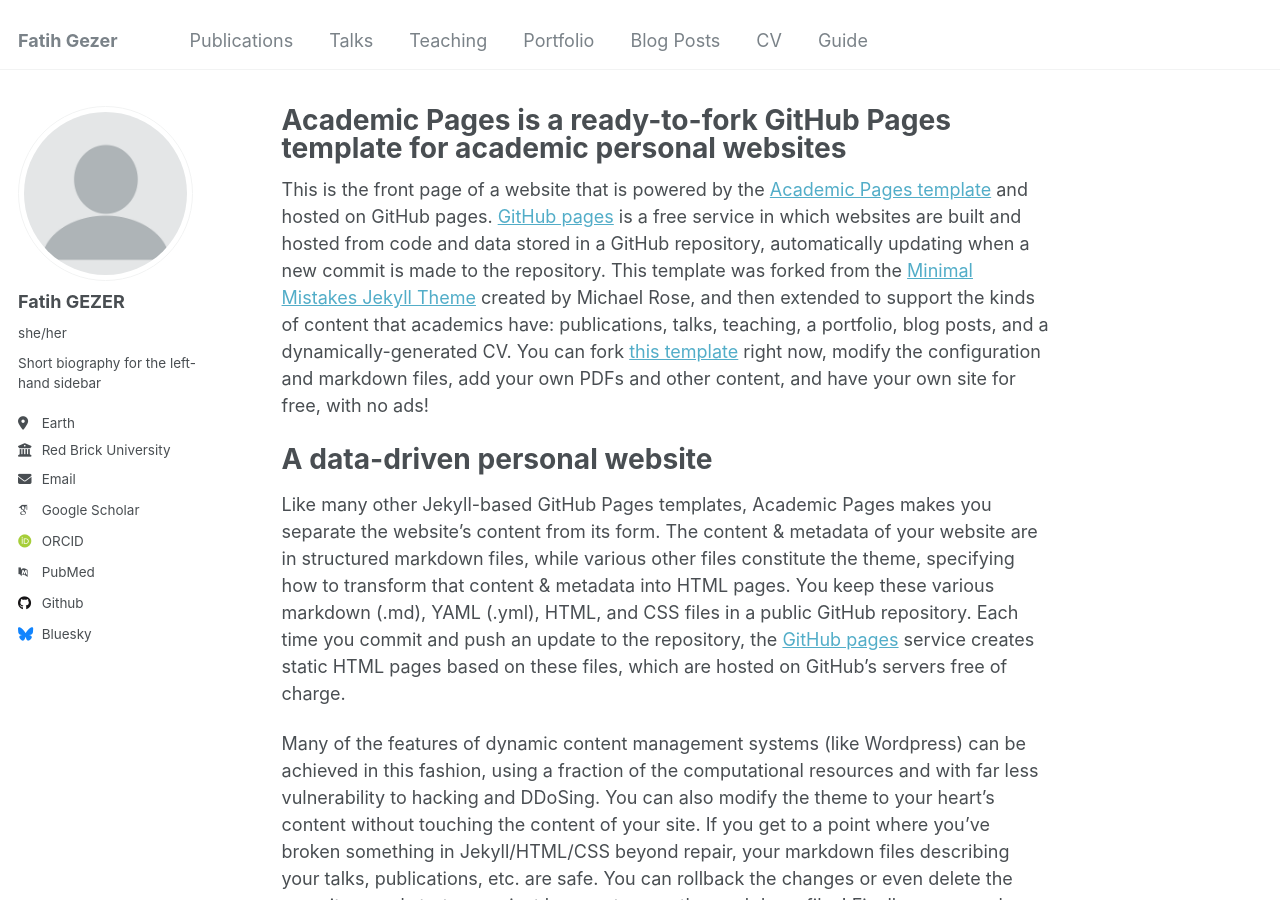
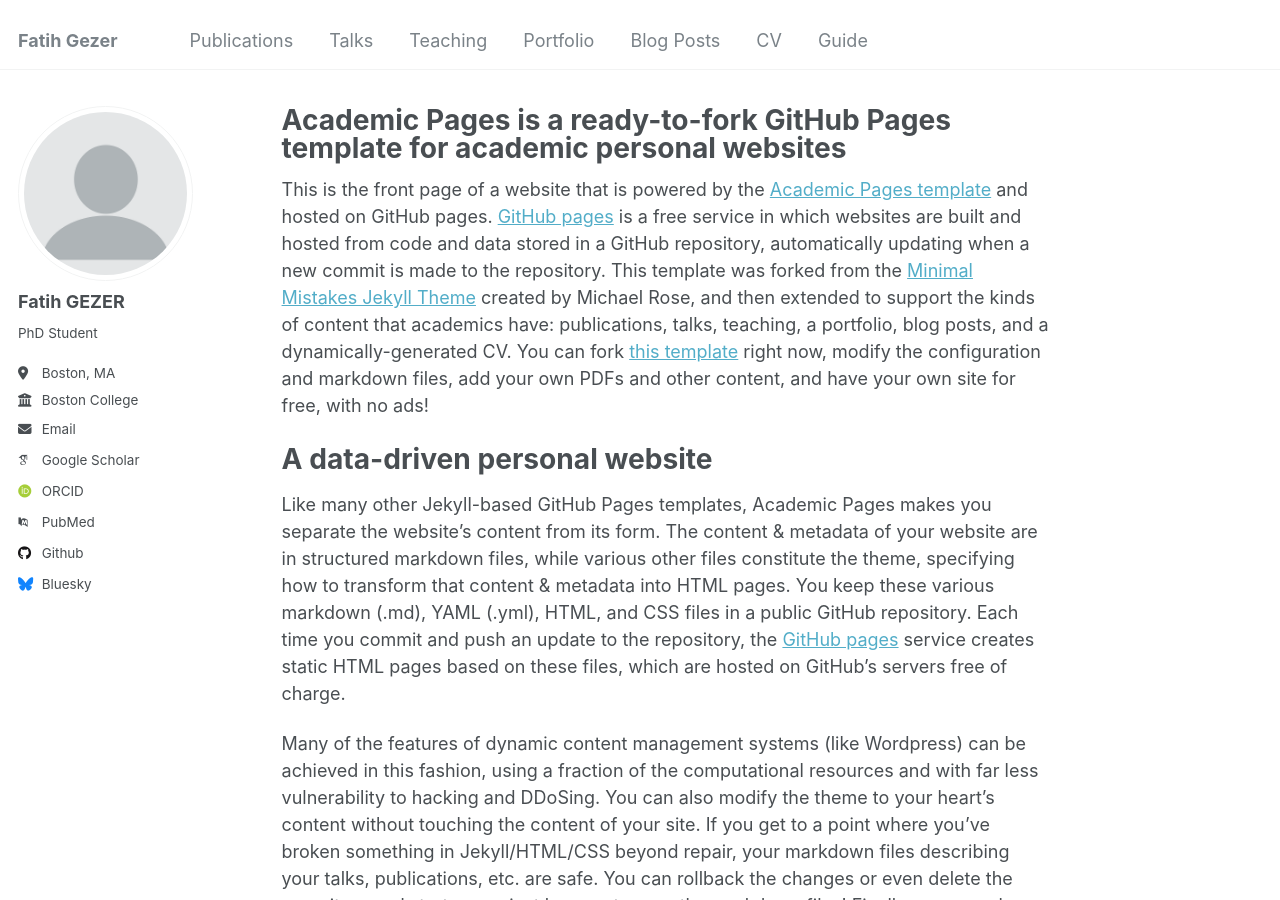
Before and after one commit to fatihgezer/fatihgezer.github.io, a Jekyll site: the page built from _pages/about.md, in a window 1280 px wide and 900 px high. Built offline with Jekyll 4.4.1, drawn with Linux system fonts in a browser that asks for light colours; some web fonts are replaced.

Commit message:
Update _config.yml

```diff
--- a/_config.yml
+++ b/_config.yml
@@ -23,12 +23,12 @@
   # Biographic information
   avatar           : "profile.png"
   name             : "Fatih GEZER"
-  pronouns         : "she/her"
-  bio              : "Short biography for the left-hand sidebar"
-  location         : "Earth"
-  employer         : "Red Brick University"
+  pronouns         : # "she/her"
+  bio              : "PhD Student"
+  location         : "Boston, MA"
+  employer         : "Boston College"
   uri              : # URL
-  email            : "none@example.org"
+  email            : "fatih.gezer@bc.edu"
 
   # Academic websites
   arxiv            : # URL - Update with the correct link to your profile
```
